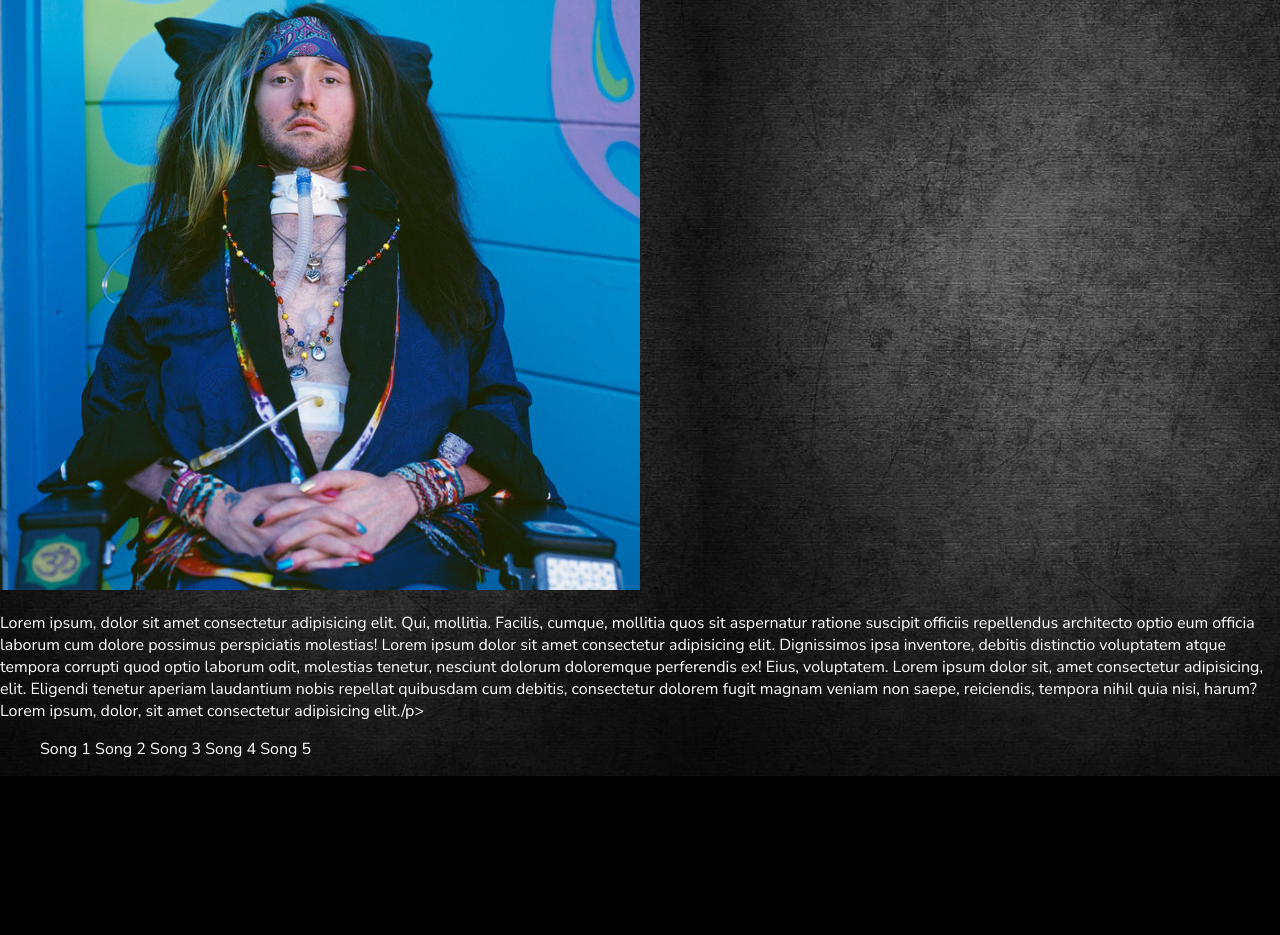
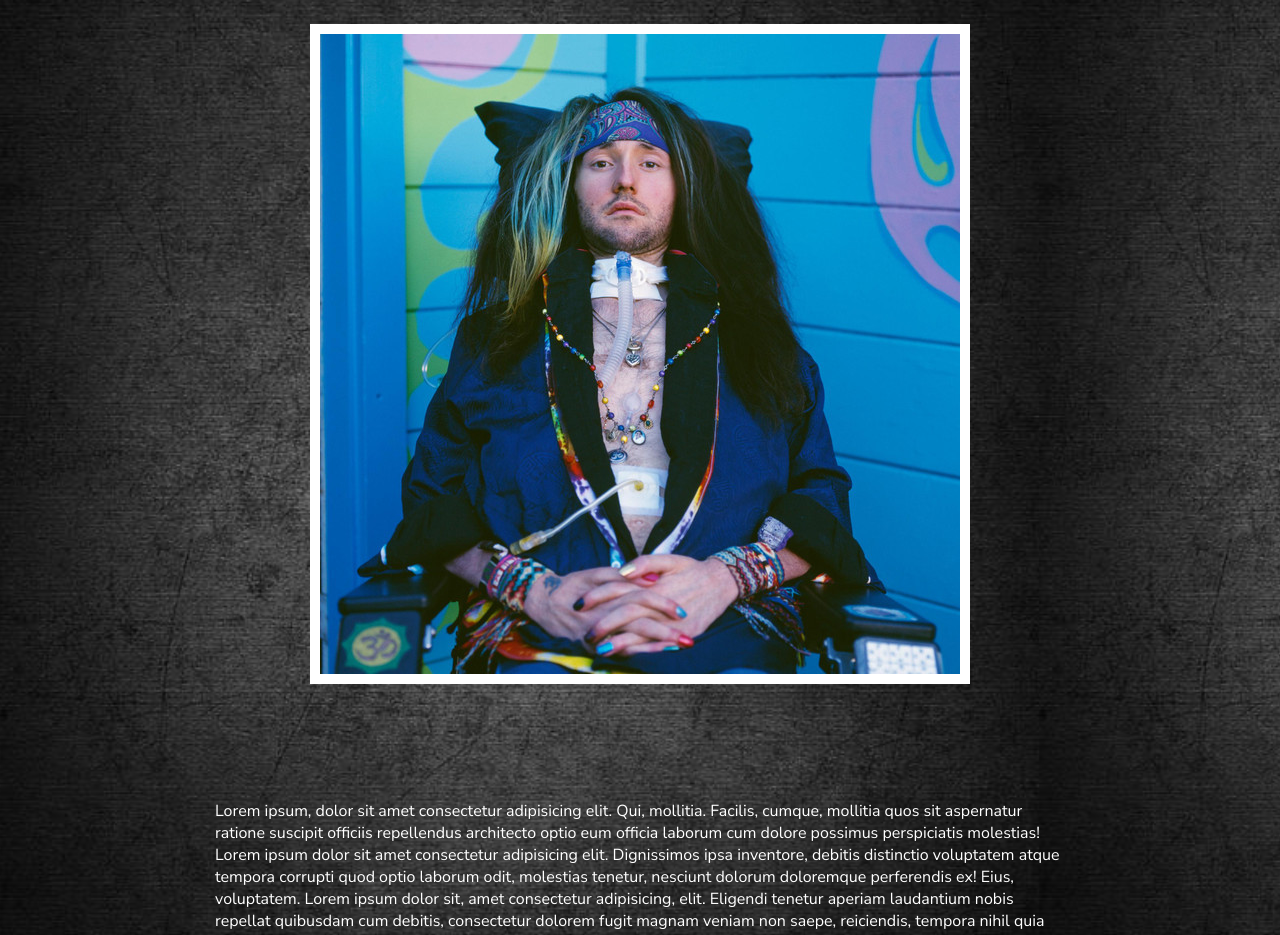
Before and after one commit to Stevers1/jason-becker-project, a plain HTML site: page pages/page2.html in a window 1280 px wide. Shown: the part 164-1099 px from the top of the page. Before the commit the page ends 940 px from the top, so only its background shows below. Drawn offline with Linux system fonts and the light colour scheme.

Commit message:
Finished CSS in page2

```diff
--- a/pages/page2.html
+++ b/pages/page2.html
@@ -20,10 +20,10 @@
    </nav>
 
    <main>
-      <section>
-         <h1>Best songs</h1>
-         <img src="/assets/jason-songs.jpeg" alt="jason pic">
-         <p>Lorem ipsum, dolor sit amet consectetur adipisicing elit. Qui, mollitia. Facilis, cumque, mollitia quos sit aspernatur ratione suscipit officiis repellendus architecto optio eum officia laborum cum dolore possimus perspiciatis molestias! Lorem ipsum dolor sit amet consectetur adipisicing elit. Dignissimos ipsa inventore, debitis distinctio voluptatem atque tempora corrupti quod optio laborum odit, molestias tenetur, nesciunt dolorum doloremque perferendis ex! Eius, voluptatem. Lorem ipsum dolor sit, amet consectetur adipisicing, elit. Eligendi tenetur aperiam laudantium nobis repellat quibusdam cum debitis, consectetur dolorem fugit magnam veniam non saepe, reiciendis, tempora nihil quia nisi, harum? Lorem ipsum, dolor, sit amet consectetur adipisicing elit./p>
+      <section class="section-songs">
+         <h1 class="main-title">Best songs</h1>
+         <img src="/assets/jason-songs.jpeg" alt="jason pic" class="section-songs__img">
+         <p class="section-songs__p">Lorem ipsum, dolor sit amet consectetur adipisicing elit. Qui, mollitia. Facilis, cumque, mollitia quos sit aspernatur ratione suscipit officiis repellendus architecto optio eum officia laborum cum dolore possimus perspiciatis molestias! Lorem ipsum dolor sit amet consectetur adipisicing elit. Dignissimos ipsa inventore, debitis distinctio voluptatem atque tempora corrupti quod optio laborum odit, molestias tenetur, nesciunt dolorum doloremque perferendis ex! Eius, voluptatem. Lorem ipsum dolor sit, amet consectetur adipisicing, elit. Eligendi tenetur aperiam laudantium nobis repellat quibusdam cum debitis, consectetur dolorem fugit magnam veniam non saepe, reiciendis, tempora nihil quia nisi, harum? Lorem ipsum, dolor, sit amet consectetur adipisicing elite</p>
          <ul class="songs-ul">
             <li>Song 1</li>
             <li>Song 2</li>
--- a/styles/styles.css
+++ b/styles/styles.css
@@ -157,3 +157,26 @@ hr.solid {
   padding: 20px;
   text-align: unset;
 }
+
+.section-songs {
+  display: flex;
+  flex-direction: column;
+  align-items: center;
+}
+
+.section-songs__img {
+  width: 640px;
+  border: 10px solid white;
+  margin-bottom: 100px;
+}
+
+.songs-ul {
+  display: flex;
+  flex-direction: column;
+  gap: 20px;
+}
+
+.section-songs__p {
+  width: 850px;
+ margin-bottom: 50px;
+}
```
